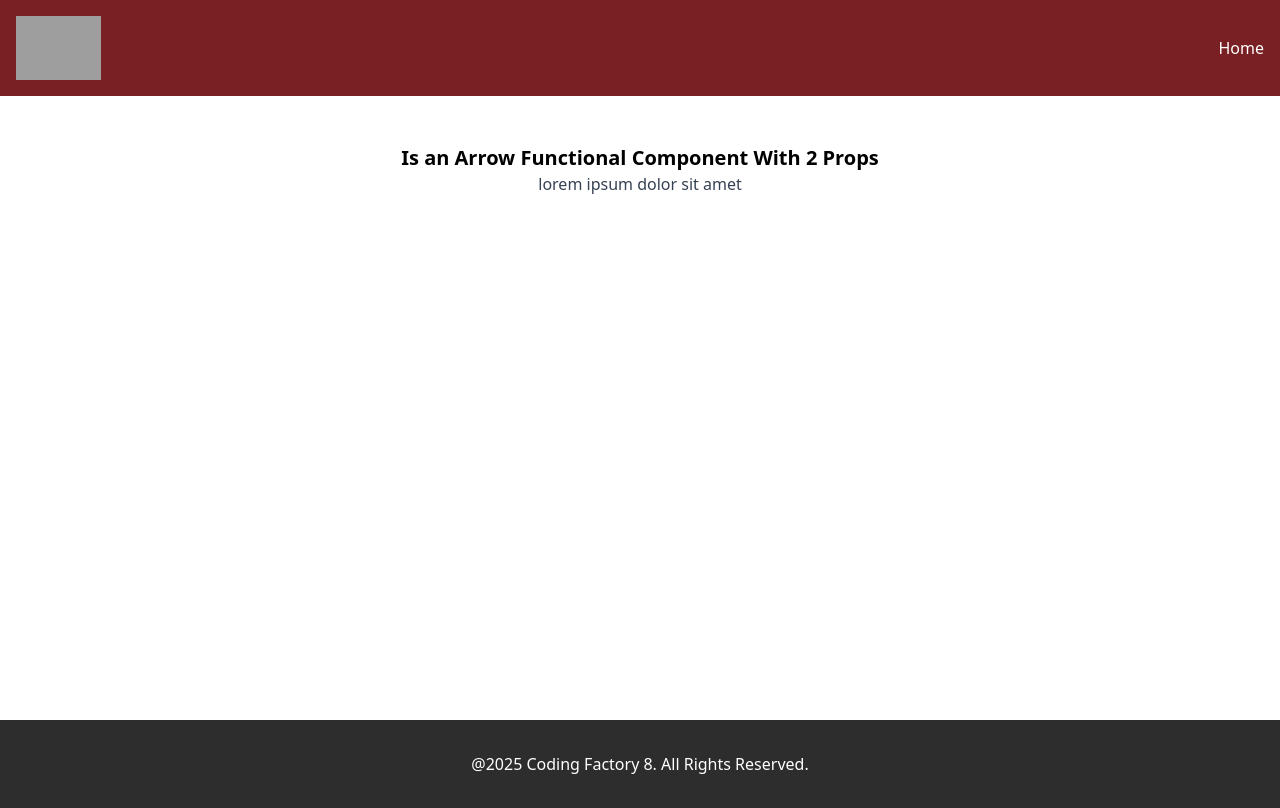
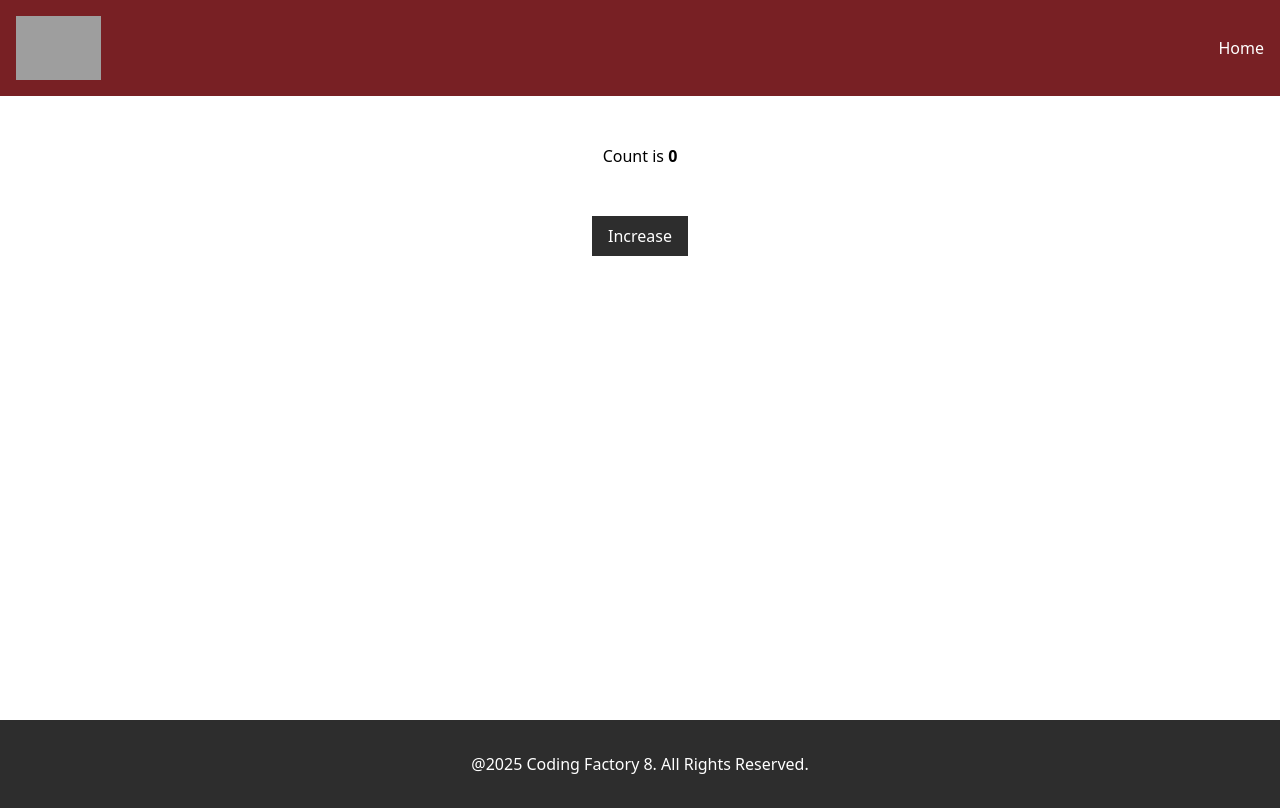
Before and after one commit to Vpetros/cf8-react-intro, a React app: page / in a window 1280 px wide. Built offline with nearby package versions, Linux system fonts and the light colour scheme; grey boxes are pictures that could not be loaded; the HTML template or start-up script is replaced by a standard one.

Commit message:
feat: add ClassComponentWithState and FunctionalComponentWithState components

```diff
--- a/src/App.tsx
+++ b/src/App.tsx
@@ -4,9 +4,11 @@
 // import FunctionalComponent from "./components/FunctionalComponent.tsx";
 // import ArrowFunctionalComponent from "./components/ArrowFunctionalComponent.tsx";
 // import ArrowFunctionalComponentWithProps from "./components/ArrowFunctionalComponentWithProps.tsx";
-import ArrowFunctionalComponentWithPropsType from "./components/ArrowFunctionalComponentWithPropsType.tsx";
+// import ArrowFunctionalComponentWithPropsType from "./components/ArrowFunctionalComponentWithPropsType.tsx";
 // import Card from "./components/Card.tsx";
 import Layout from "./components/Layout.tsx";
+// import FunctionalComponentWithState from "./components/FunctionalComponentWithState.tsx";
+import ClassComponentWithState from "./components/ClassComponentWithState.tsx";
 
 function App() {
 
@@ -27,10 +29,12 @@
             {/*<Card title="Card">*/}
             {/*</Card>*/}
             <Layout>
-                <ArrowFunctionalComponentWithPropsType
-                    title="Is an Arrow Functional Component With 2 Props"
-                    description="lorem ipsum dolor sit amet"
-                />
+                {/*<ArrowFunctionalComponentWithPropsType*/}
+                {/*    title="Is an Arrow Functional Component With 2 Props"*/}
+                {/*    description="lorem ipsum dolor sit amet"*/}
+                {/*/>*/}
+                {/*<FunctionalComponentWithState/>*/}
+                <ClassComponentWithState/>
 
             </Layout>
         </>
--- /dev/null
+++ b/src/components/ClassComponentWithState.tsx
@@ -0,0 +1,33 @@
+import {Component} from "react";
+
+type Props = {};
+
+type State = {
+    count: number;
+};
+class ClassComponentWithState extends Component<Props, State> {
+    constructor(props: Props) {
+        super(props);
+        this.state = { count: 0 };
+    }
+    increase = () => {
+        this.setState({count: this.state.count + 1});
+    }
+    render() {
+        return (
+            <>
+                <h1 className="text-center my-12">Count is <strong>{this.state.count}</strong></h1>
+                <div className="text-center">
+                    <button
+                        className="bg-cf-dark-gray text-white py-2 px-4"
+                        onClick={this.increase}
+                    >
+                        Increase
+                    </button>
+                </div>
+            </>
+        )
+    }
+}
+
+export default ClassComponentWithState;
--- /dev/null
+++ b/src/components/FunctionalComponentWithState.tsx
@@ -0,0 +1,23 @@
+import {useState} from "react";
+
+const FunctionalComponentWithState =() => {
+    const [count, setCount] = useState(0);
+
+    const increaseCount =() => {
+        setCount(count + 1);
+    }
+    return (
+        <>
+            <h1 className="text-center my-12">Count is <strong>{count}</strong></h1>
+            <div className="text-center">
+                <button
+                    className="bg-cf-dark-gray text-white py-2 px-4"
+                onClick={increaseCount}
+                >
+                    Increase
+                </button>
+            </div>
+        </>
+    )
+}
+export default FunctionalComponentWithState;
```
